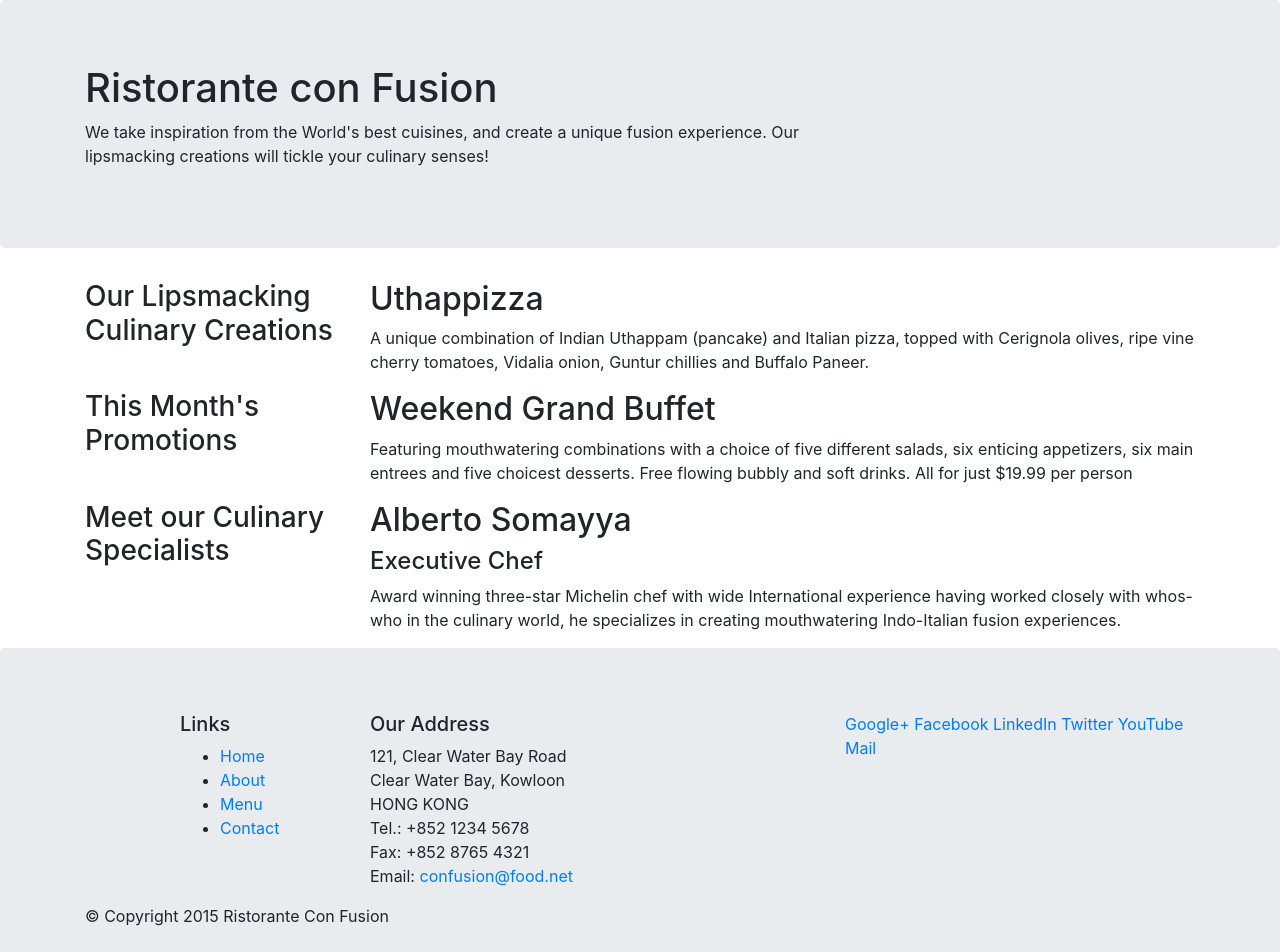
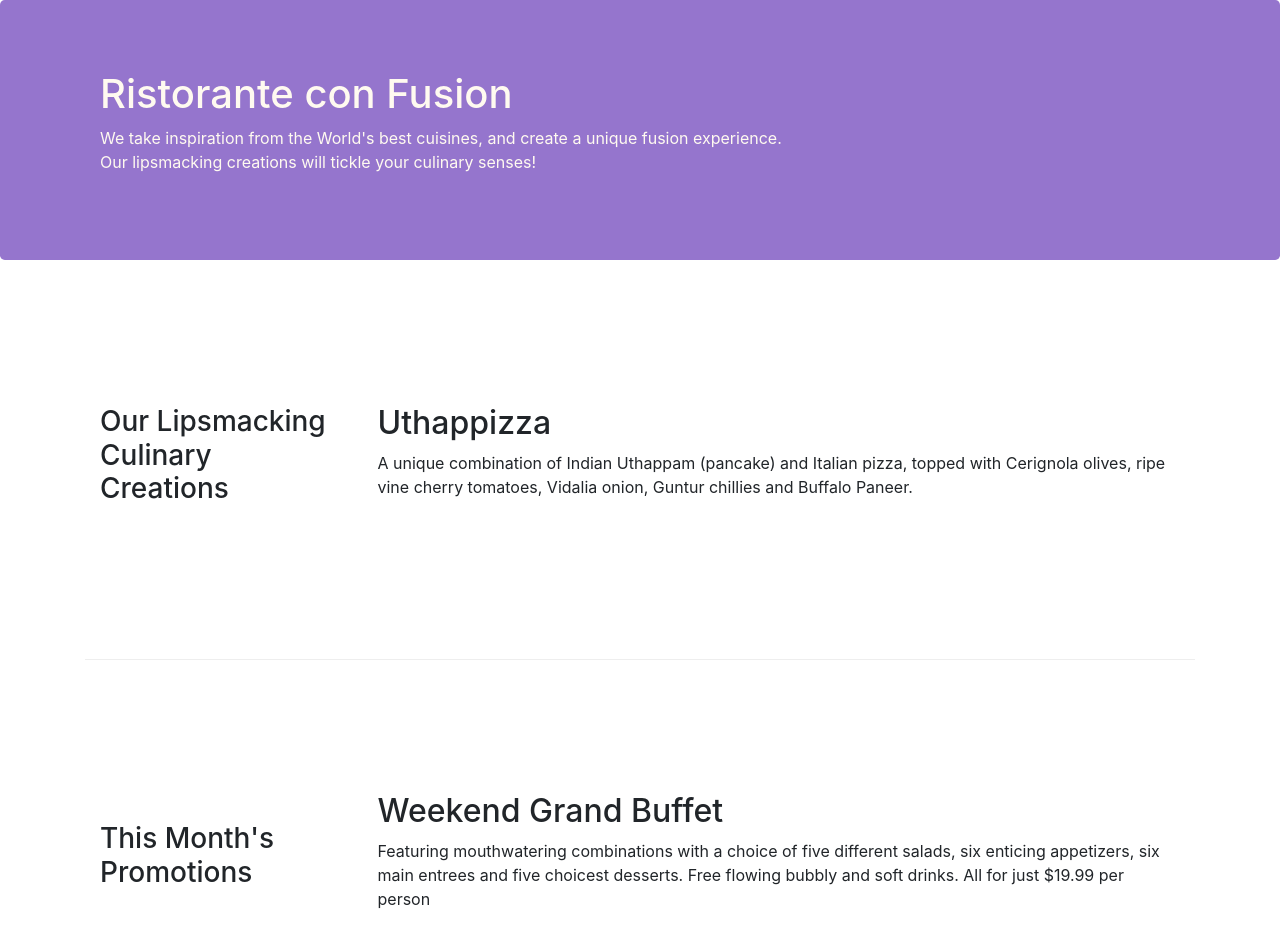
Before and after one commit to Manojmanthan/conFusion, a website: page index.html in a window 1280 px wide. Shown: the top 952 px of the page. Drawn offline with nearby package versions, Linux system fonts and the light colour scheme.

Commit message:
after bootstrap exercise part 2

```diff
--- /dev/null
+++ b/css/style.css
@@ -0,0 +1,35 @@
+.row_header{
+  margin: 0px auto;
+  padding: 0px auto;
+
+}
+
+.row-content{
+  margin: 0px auto;
+  padding: 50px 0px 50px 0px;
+  border-bottom: 1px ridge;
+  min-height: 400px;
+
+}
+
+.footer{
+  background-color: #d1c4e9;
+  margin:0px auto;
+  padding: 20px 0px 20px 0px;
+
+}
+
+.jumbotron{
+  padding: 70px 30px;
+  margin: 0px auto;
+  background-color: #9575cd;
+  color: floralwhite;
+
+}
+
+.address{
+font-size: 80%;
+margin: 0px;
+color: #0f0f0f;
+
+}
--- a/index.html
+++ b/index.html
@@ -10,13 +10,14 @@
 
    <!-- Bootstrap CSS -->
    <link rel="stylesheet" href="node_modules/bootstrap/dist/css/bootstrap.min.css">
+   <link rel="stylesheet" href="css/style.css">
 </head>
 
 <body>
 
     <header class="jumbotron">
         <div class="container">
-            <div class="row">
+            <div class="row row_header">
                 <div class="col-12 col-sm-8">
                     <h1>Ristorante con Fusion</h1>
                     <p>We take inspiration from the World's best cuisines, and create a unique fusion experience. Our lipsmacking creations will tickle your culinary senses!</p>
@@ -28,18 +29,18 @@
     </header>
 
     <div class="container">
-        <div class="row">
-            <div class="col-sm-4 push-sm-8 col-md-3 push-md-9">
+        <div class="row row-content align-items-center">
+            <div class="col-sm-4  col-md-3 flex-last">
                 <h3>Our Lipsmacking Culinary Creations</h3>
             </div>
-            <div class="col-sm pull-sm-4 col-md pull-sm-3">
+            <div class="col-sm  col-md flex-first">
                 <h2>Uthappizza</h2>
                 <p>A unique combination of Indian Uthappam (pancake) and Italian pizza, topped with Cerignola olives, ripe vine cherry tomatoes, Vidalia onion, Guntur chillies and Buffalo Paneer.</p>
             </div>
         </div>
 
 
-        <div class="row">
+        <div class="row row-content align-items-center">
             <div class="col-sm-4 col-md-3">
                 <h3>This Month's Promotions</h3>
             </div>
@@ -49,11 +50,11 @@
             </div>
         </div>
 
-        <div class="row">
-            <div class="col-sm-4 push-sm-8 col-md-3 push-md-9">
+        <div class="row row-content align-items-center">
+            <div class="col-sm-4  col-md-3 flex-last">
                 <h3>Meet our Culinary Specialists</h3>
             </div>
-            <div class="col-sm pull-sm-4 col-md pull-sm-3">
+            <div class="col-sm  col-md flex-first">
                 <h2>Alberto Somayya</h2>
                 <h4>Executive Chef</h4>
                 <p>Award winning three-star Michelin chef with wide International experience having worked closely with whos-who in the culinary world, he specializes in creating mouthwatering Indo-Italian fusion experiences. </p>
@@ -61,12 +62,12 @@
         </div>
     </div>
 
-    <footer class="jumbotron">
+    <footer class="jumbotron footer">
         <div class="container">
             <div class="row">
                 <div class="col-5 offset-1 col-sm-2">
                     <h5>Links</h5>
-                    <ul>
+                    <ul class="list-unstyled">
                         <li><a href="#">Home</a></li>
                         <li><a href="#">About</a></li>
                         <li><a href="#">Menu</a></li>
@@ -84,8 +85,8 @@
 		              Email: <a href="mailto:confusion@food.net">confusion@food.net</a>
 		           </address>
                 </div>
-                <div class="col col-sm-4">
-                    <div>
+                <div class="col col-sm-4 align-self-center">
+                    <div style="text-align:center">
                         <a href="http://google.com/+">Google+</a>
                         <a href="http://www.facebook.com/profile.php?id=">Facebook</a>
                         <a href="http://www.linkedin.com/in/">LinkedIn</a>
@@ -95,7 +96,7 @@
                     </div>
                 </div>
            </div>
-           <div class="row">
+           <div class="row justify-content-center">
                 <div class="col-auto">
                     <p>© Copyright 2015 Ristorante Con Fusion</p>
                 </div>
```
